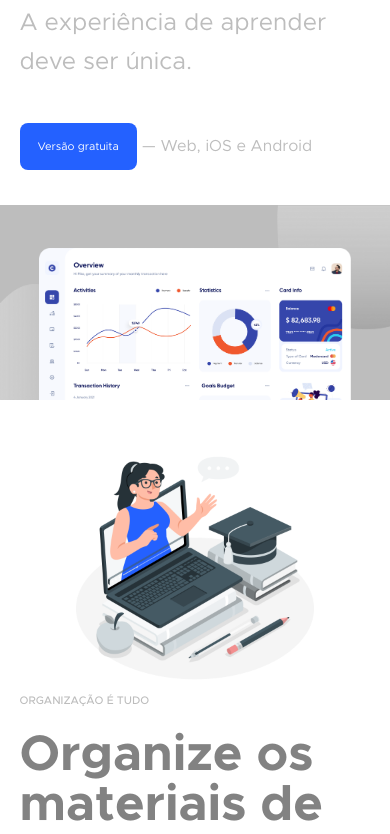
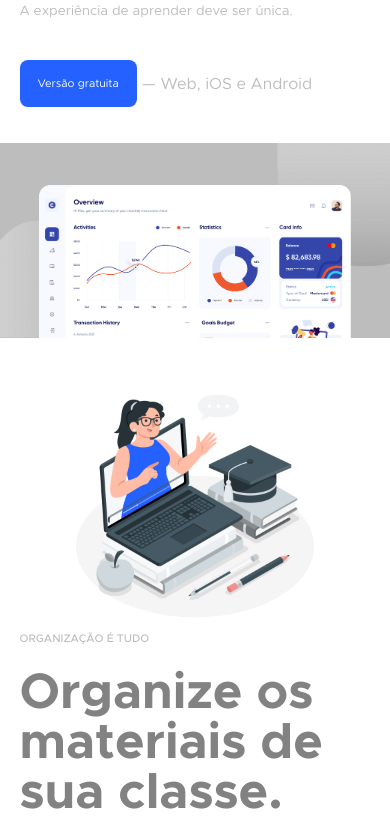
Before and after one commit to gabrielsantinii/nango-landing-page, a plain HTML site: page index.html in a window 390 px wide. Shown: the part 523-1357 px from the top of the page. Drawn offline with Linux system fonts and the light colour scheme.

Commit message:
fix: section-description as responsive

```diff
--- a/css/section.css
+++ b/css/section.css
@@ -48,8 +48,8 @@
 .section-container .section-content .section-description {
   margin: 0;
   margin-top: 20px;
-  font-size: 24px;
-  line-height: 39px;
+  font-size: 13.5px;
+  line-height: 15.5px;
   font-weight: 400;
 }
 
@@ -106,6 +106,11 @@
     line-height: 96px;
   }
 
+  .section-container .section-content .section-description {
+    font-size: 24px;
+    line-height: 39px;
+  }
+
   /* different illustration resizing for one section */
   .section-container #promova-o-trabalho-em-equipe-illustration {
     width: 560px;
```
